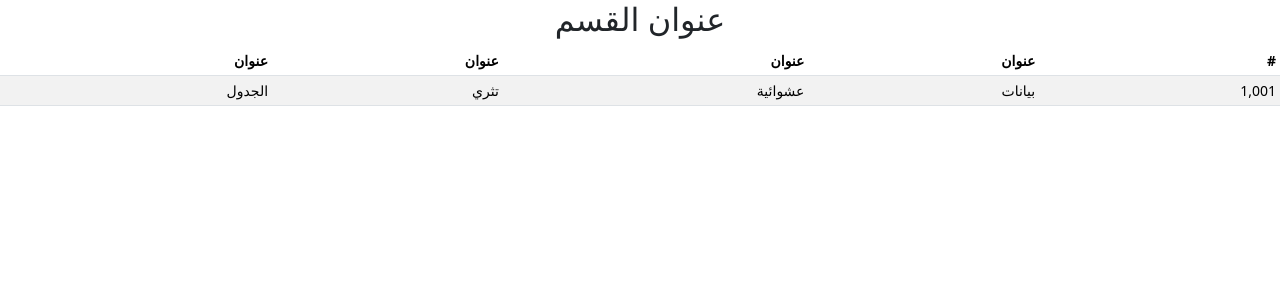
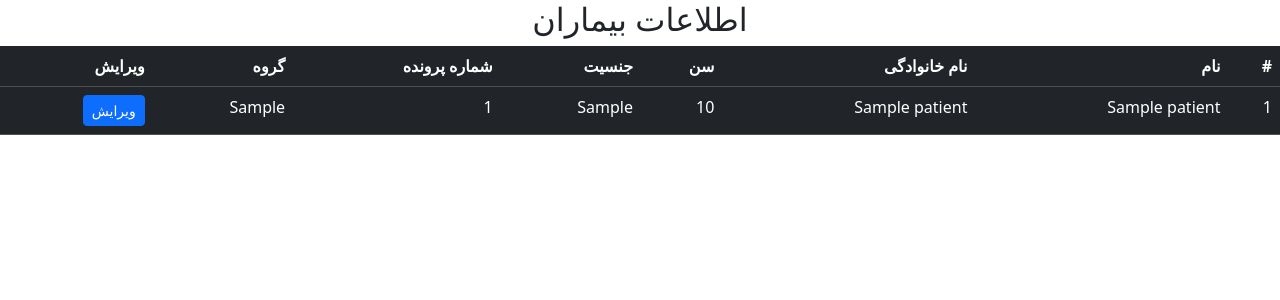
Before and after one commit to Alirezaaraby/online-block-randomization, a Django app: page /dashboard/ in a window 1280 px wide. Shown: the top 300 px of the page. Run offline with Django 4.2, Linux system fonts and the light colour scheme; tables that the repository leaves empty hold one stand-in row (values such as "Sample post"); some libraries are stand-ins or nearby versions.

Commit message:
dashboard and edit completed

```diff
--- a/dashboard/urls.py
+++ b/dashboard/urls.py
@@ -2,5 +2,6 @@ from django.urls import path
 from . import views
 
 urlpatterns = [
-    path("", views.index),
+    path("", views.index, name="view.patient"),
+    path("edit/<int:id>", views.edit, name="edit.patient"),
 ]
--- a/dashboard/views.py
+++ b/dashboard/views.py
@@ -1,5 +1,18 @@
 from django.shortcuts import render, redirect
+from home.models import patient
+from home.forms import PatientForm
 
 
 def index(request):
-    return render(request, 'dashboard.html')
+    data = patient.objects.all()
+    return render(request, "dashboard.html", {"data": data})
+
+
+def edit(request, id):
+    data = patient.objects.get(id=id)
+    form = PatientForm(request.POST or None, instance=data)
+    if form.is_valid():
+        form.save()
+        return redirect("view.patient")
+
+    return render(request, "edit.html", {"data": data, "form": form})
--- a/home/urls.py
+++ b/home/urls.py
@@ -3,5 +3,5 @@ from . import views
 
 urlpatterns = [
     path("", views.index),
-    path("patient/", views.patient, name="create.patient"),
+    path("patient/", views.patient_handler, name="create.patient"),
 ]
--- a/online_block_randomization/urls.py
+++ b/online_block_randomization/urls.py
@@ -20,5 +20,5 @@ from django.urls import path, include
 urlpatterns = [
     path("admin/", admin.site.urls),
     path('', include('home.urls')),
-    path('dashboard/', include('dashboard.urls')),
+    path('dashboard/', include('dashboard.urls'), name='dashboard.show'),
 ]
--- a/templates/dashboard.html
+++ b/templates/dashboard.html
@@ -9,26 +9,37 @@
 </head>
 
 <body dir="rtl">
-  <h2 class="text-center">عنوان القسم</h2>
-  <div class="table-responsive small">
-    <table class="table table-striped table-sm">
+  <h2 class="text-center">اطلاعات بیماران</h2>
+  <div class="table-responsive">
+    <table class="table table-dark">
       <thead>
         <tr>
           <th scope="col">#</th>
-          <th scope="col">عنوان</th>
-          <th scope="col">عنوان</th>
-          <th scope="col">عنوان</th>
-          <th scope="col">عنوان</th>
+          <th scope="col">نام</th>
+          <th scope="col">نام خانوادگی</th>
+          <th scope="col">سن</th>
+          <th scope="col">جنسیت</th>
+          <th scope="col">شماره پرونده</th>
+          <th scope="col">گروه</th>
+          <th scope="col">ویرایش</th>
         </tr>
       </thead>
       <tbody>
+        {% for d in data%}
         <tr>
-          <td>1,001</td>
-          <td>بيانات</td>
-          <td>عشوائية</td>
-          <td>تثري</td>
-          <td>الجدول</td>
+          <td>{{d.id}}</td>
+          <td>{{d.name}}</td>
+          <td>{{d.f_name}}</td>
+          <td>{{d.age}}</td>
+          <td>{{d.sex}}</td>
+          <td>{{d.code}}</td>
+          <td>{{d.group}}</td>
+          <td> <a href="{% url 'edit.patient' d.id %}" class="btn btn-primary btn-sm" role="button" aria-pressed="true">
+              ویرایش</a>
+          </td>
         </tr>
+        {% endfor %}
+
 
       </tbody>
     </table>
```
Also changed, not shown: home/views.py (+46 -4 lines), templates/edit.html (added, +55 -0 lines).
